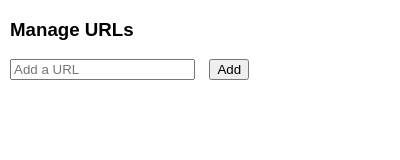
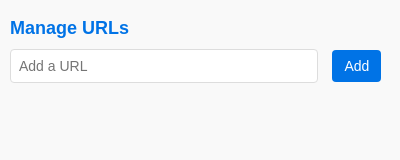
Before and after one commit to przemyslvw/UrlBlocker, a browser extension: page popup.html in a window 400 px wide. Drawn offline with Linux system fonts and the light colour scheme.

Commit message:
poprawione style

```diff
--- a/popup.html
+++ b/popup.html
@@ -5,11 +5,61 @@
     <meta name="viewport" content="width=device-width, initial-scale=1.0">
     <title>URL List Manager</title>
     <style>
-        body { font-family: Arial, sans-serif; margin: 10px; }
-        ul { list-style-type: none; padding: 0; }
-        li { margin: 5px 0; display: flex; align-items: center; }
-        button { margin-left: 10px; }
+        body {
+            font-family: Arial, sans-serif;
+            margin: 10px;
+            background-color: #f9f9f9;
+            color: #333;
+        }
+        h3 {
+            font-size: 18px;
+            margin-bottom: 10px;
+            color: #0073e6;
+        }
+        input {
+            width: calc(100% - 90px);
+            padding: 8px;
+            border: 1px solid #ddd;
+            border-radius: 4px;
+            margin-right: 10px;
+            font-size: 14px;
+        }
+        button {
+            padding: 8px 12px;
+            font-size: 14px;
+            border: none;
+            border-radius: 4px;
+            background-color: #0073e6;
+            color: #fff;
+            cursor: pointer;
+        }
+        button:hover {
+            background-color: #005bb5;
+        }
+        ul {
+            list-style-type: none;
+            padding: 0;
+            margin: 10px 0 0;
+        }
+        li {
+            margin: 5px 0;
+            display: flex;
+            align-items: center;
+            justify-content: space-between;
+            padding: 8px;
+            background-color: #fff;
+            border: 1px solid #ddd;
+            border-radius: 4px;
+        }
+        li button {
+            margin-left: 10px;
+            background-color: #ff4d4d;
+        }
+        li button:hover {
+            background-color: #cc0000;
+        }
     </style>
+
 </head>
 <body>
     <h3>Manage URLs</h3>
```
